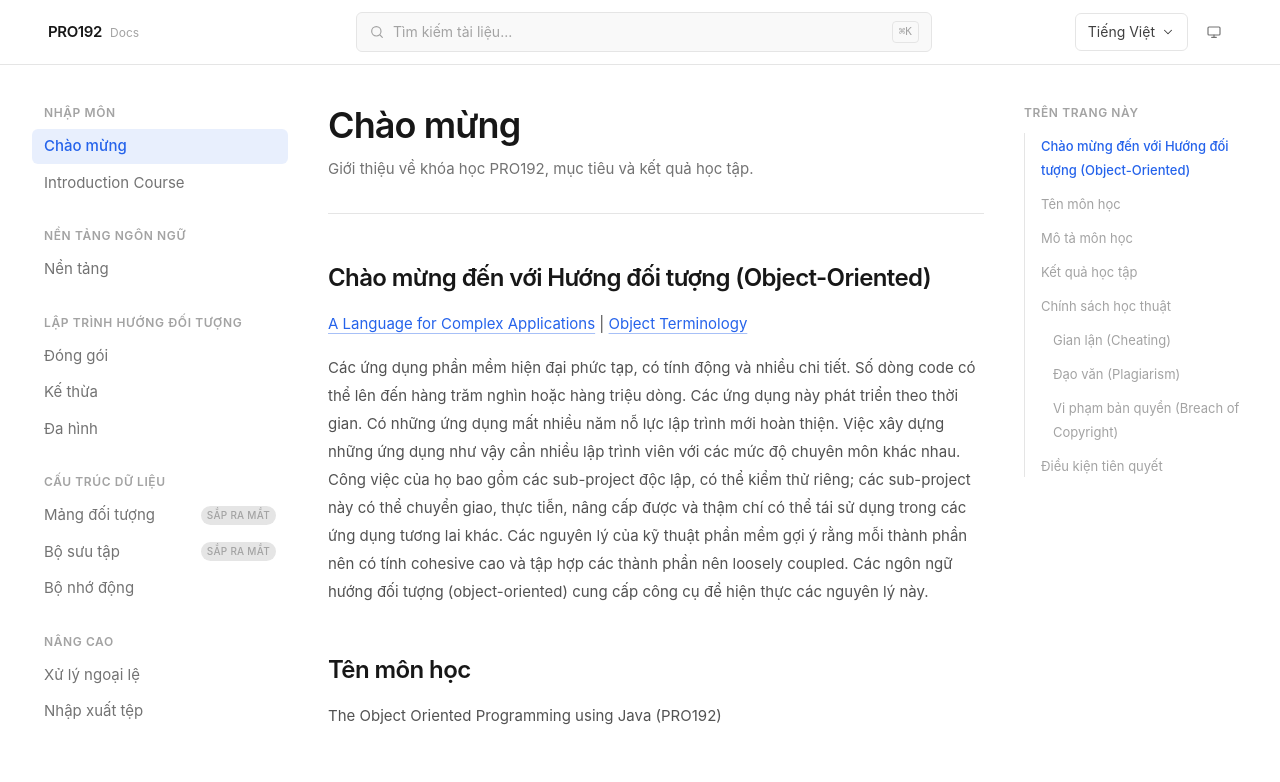
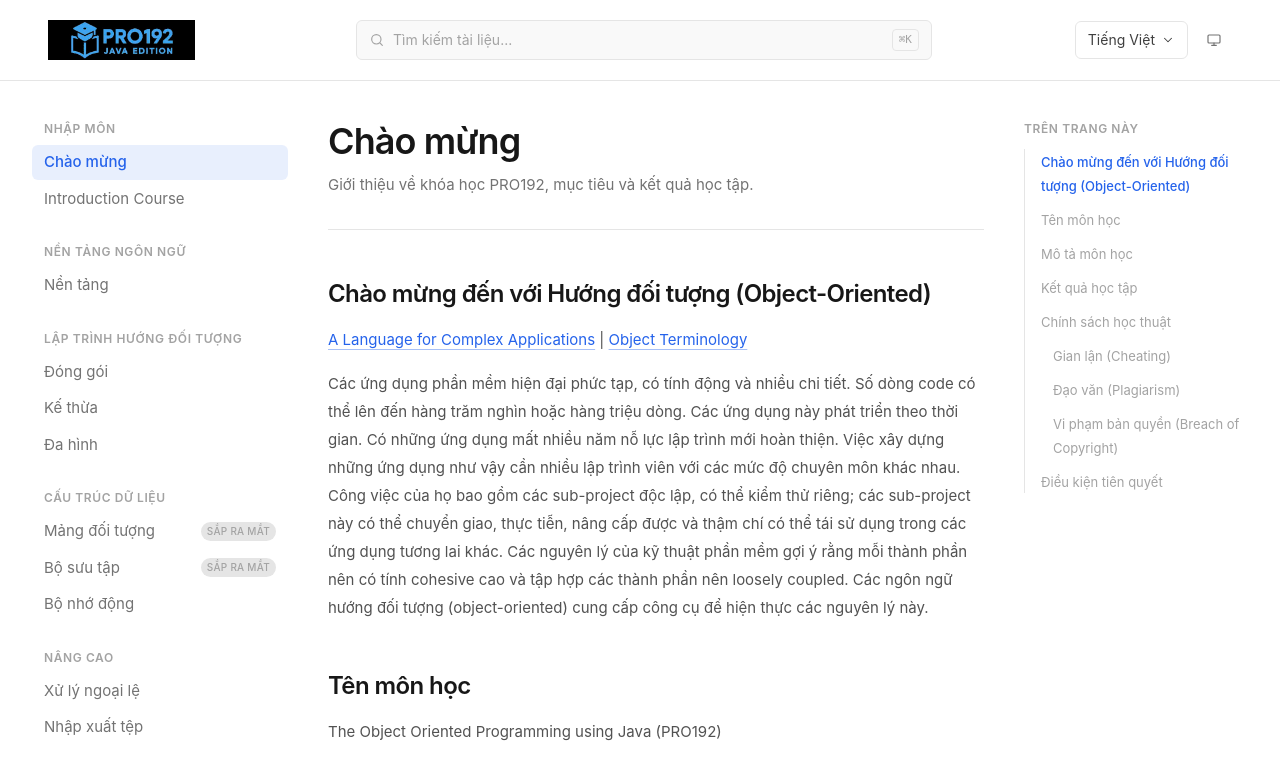
Before and after one commit to mst-software-vn/pro192web, a React (Vite) app: page /docs/chao-mung in a window 1280 px wide. Shown: the top 782 px of the page. Built offline with nearby package versions, Linux system fonts and the light colour scheme.

Commit message:
feat: add logo image to docs header

```diff
--- a/src/layout/DocsHeader.tsx
+++ b/src/layout/DocsHeader.tsx
@@ -10,7 +10,7 @@ interface DocsHeaderProps {
 export function DocsHeader({ onOpenMenu }: DocsHeaderProps) {
   return (
     <header className="border-hairline bg-canvas/95 sticky top-0 z-30 border-b backdrop-blur">
-      <div className="mx-auto flex h-16 w-full max-w-360 items-center gap-10 px-4 lg:px-12">
+      <div className="mx-auto flex h-20 w-full max-w-360 items-center gap-10 px-4 lg:px-12">
         <div className="flex shrink-0 items-center gap-3 lg:w-64">
           <button
             type="button"
@@ -23,9 +23,9 @@ export function DocsHeader({ onOpenMenu }: DocsHeaderProps) {
             </svg>
           </button>
 
-          <Link to="/" className="flex items-baseline gap-2">
-            <span className="text-ink text-[15px] font-semibold tracking-tight">PRO192</span>
-            <span className="text-ink-faint text-xs">Docs</span>
+          {/* Logo */}
+          <Link to="/" className="flex items-center">
+            <img src="/images/logo.jpg" alt="PRO192 Docs" className="h-10" />
           </Link>
         </div>
 
```
Also changed, not shown: public/images/logo.jpg (added).
